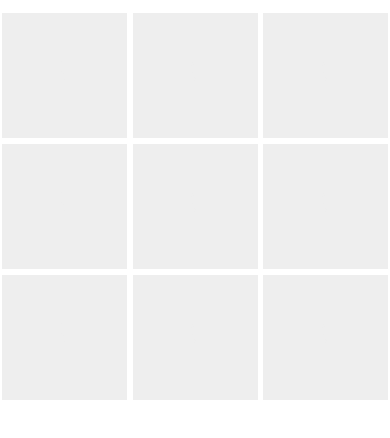
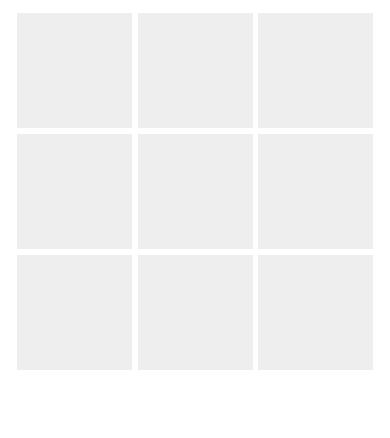
Before and after one commit to Jodecir/tic-tac-toe-dio, a plain HTML site: page index.html in a window 390 px wide. Shown: the part 144-582 px from the top of the page. Drawn offline with Linux system fonts and the light colour scheme.

Commit message:
CREATE responsive box

```diff
--- /dev/null
+++ b/css/responsive.css
@@ -0,0 +1,6 @@
+@media (max-width: 800px) {
+  .box{
+    width: 115px;
+    height: 115px;
+  }
+}
--- a/index.html
+++ b/index.html
@@ -7,6 +7,7 @@
     <meta name="author" content="Jodecir Neto">
 		<link rel="icon" href="icon/favicon.ico">
     <link rel="stylesheet" href="css/style.css">
+		<link rel="stylesheet" href="css/responsive.css">
     <script src="js/script.js" defer></script>
 		<script src="https://kit.fontawesome.com/a076d05399.js" defer></script>
 		<script src="js/dark-mode.js" defer></script>
```
